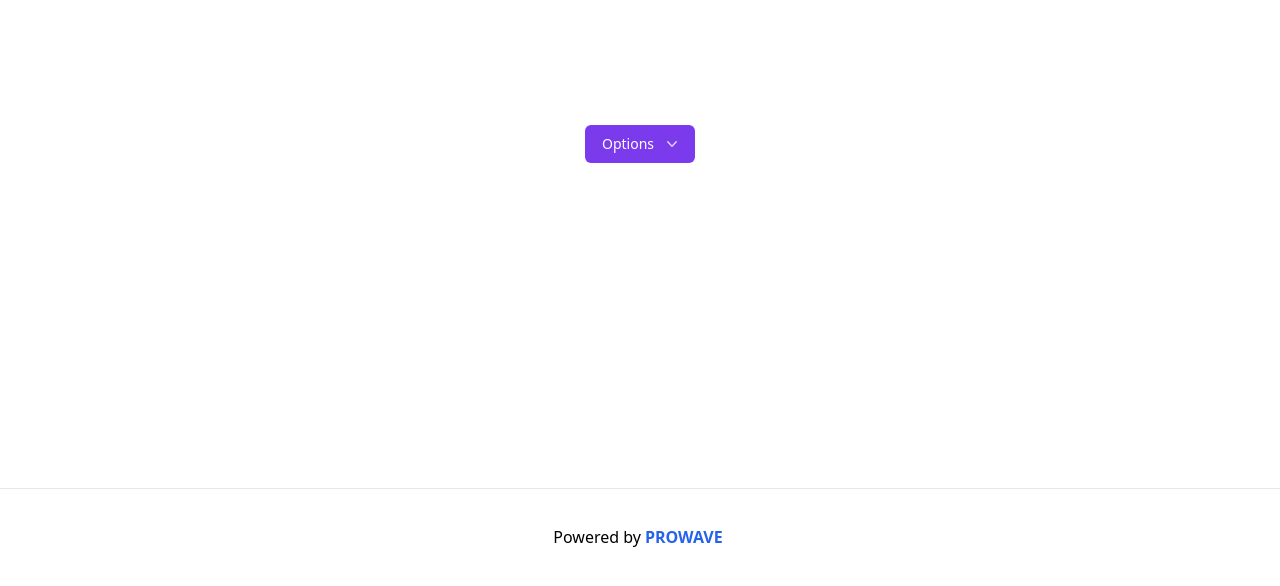
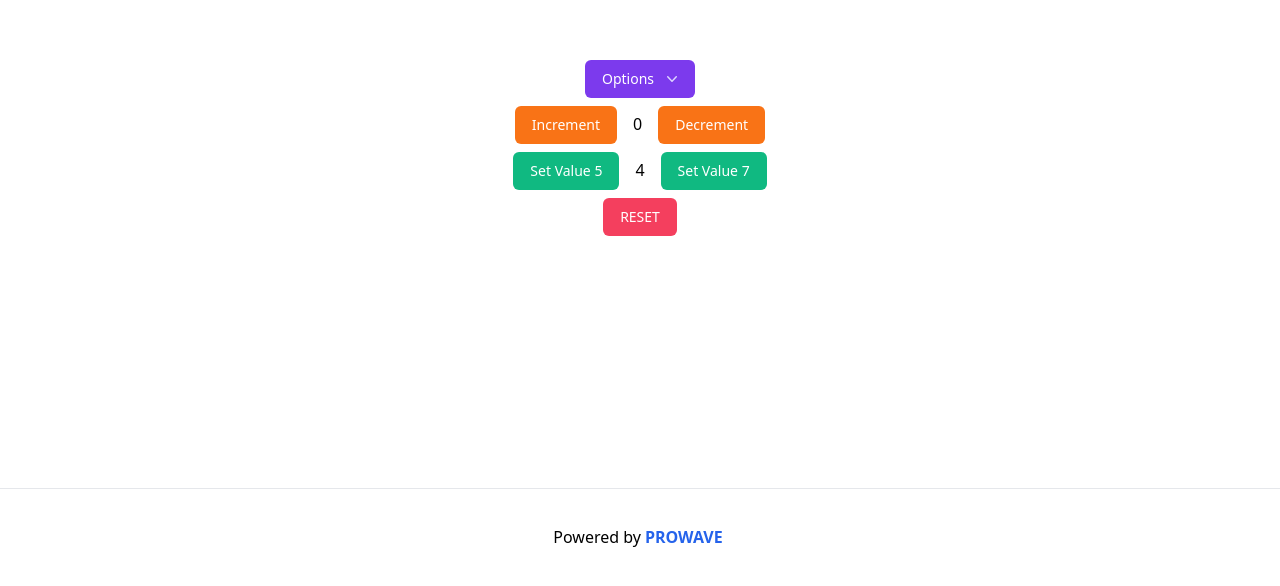
Before and after one commit to pratikwaware/one-piece, a Next.js app: page / in a window 1280 px wide. Shown: the part 208-794 px from the top of the page. Built offline with nearby package versions, Linux system fonts and the light colour scheme.

Commit message:
redux setup

```diff
--- a/app/OnePiece.js
+++ b/app/OnePiece.js
@@ -1,6 +1,7 @@
 import React from 'react'
 import Head from 'next/head'
-import Dropdown from './Dropdown'
+import Dropdown from './components/dropdown/Dropdown'
+import Counter from './components/counter/page'
 
 function OnePiece() {
   return (
@@ -13,6 +14,7 @@ function OnePiece() {
 
         <main className="flex w-full flex-1 flex-col items-center justify-center px-20 text-center">
             <Dropdown />
+            <Counter />
         </main>
 
         <footer className="flex h-24 w-full items-center justify-center border-t">
--- /dev/null
+++ b/app/components/counter/page.js
@@ -0,0 +1,77 @@
+"use client"
+import React, { useEffect } from 'react'
+import { useSelector, useDispatch } from 'react-redux'
+import { decrement, increment, setValue7, setValue5, resetCounter } from '../../../reduxReducers/counterSlice'
+
+const Counter = () => {
+  // with the hep pf useDispatch we can update the redux functions defined in reducer file
+  const dispatch = useDispatch();
+
+  // values from redux can fetched with useSelector by following three mwthods
+  // 1
+  const count = useSelector((state) => state.counter.value);
+  const specifiedValue = useSelector((state) => state.counter.specifiedValue);
+  // 2
+  const counterData = useSelector((state) => state.counter);
+  //3
+  // const {count, specifiedValue} = useSelector((state) => state.counter)
+
+  console.log("🚀 values of counterData.value and count are same", counterData?.value, count);
+  console.log("🚀 values of counterData.specifiedValue and count are same", counterData?.specifiedValue, specifiedValue);
+  console.log("🚀 ~ file: Counter.js:12 ~ Counter ~ counterData", counterData);
+
+  useEffect(() => {
+    dispatch(resetCounter())
+  }, [])
+
+
+  return (
+    <div>
+      <div>
+        <button
+          aria-label="Increment value"
+          className="inline-flex w-auto justify-center rounded-md border border-transparent bg-orange-500 px-4 py-2 text-sm font-medium text-white hover:bg-orange-600 focus:outline-none focus-visible:ring-2 focus-visible:ring-white focus-visible:ring-opacity-75"
+          onClick={() => dispatch(increment())}
+        >
+          Increment
+        </button>
+        <span className="px-4 py-2" >{count}</span>
+        <button
+          aria-label="Decrement value"
+          className="inline-flex w-auto justify-center rounded-md border border-transparent bg-orange-500 px-4 py-2 text-sm font-medium text-white hover:bg-orange-600 focus:outline-none focus-visible:ring-2 focus-visible:ring-white focus-visible:ring-opacity-75"
+          onClick={() => dispatch(decrement())}
+        >
+          Decrement
+        </button>
+      </div>
+      <div className='mt-2'>
+        <button
+          aria-label="Increment value"
+          className="inline-flex w-auto justify-center rounded-md border border-transparent bg-emerald-500 px-4 py-2 text-sm font-medium text-white hover:bg-emerald-600 focus:outline-none focus-visible:ring-2 focus-visible:ring-white focus-visible:ring-opacity-75"
+          onClick={() => dispatch(setValue5(5))}
+        >
+          Set Value 5
+        </button>
+        <span className="px-4 py-2" >{specifiedValue}</span>
+        <button
+          aria-label="Decrement value"
+          className="inline-flex w-auto justify-center rounded-md border border-transparent bg-emerald-500 px-4 py-2 text-sm font-medium text-white hover:bg-emerald-600 focus:outline-none focus-visible:ring-2 focus-visible:ring-white focus-visible:ring-opacity-75"
+          onClick={() => dispatch(setValue7(7))}
+        >
+          Set Value 7
+        </button>
+      </div>
+      <div className='mt-2'>
+        <button
+          aria-label="Increment value"
+          className="inline-flex w-auto justify-center rounded-md border border-transparent bg-rose-500 px-4 py-2 text-sm font-medium text-white hover:bg-rose-600 focus:outline-none focus-visible:ring-2 focus-visible:ring-white focus-visible:ring-opacity-75"
+          onClick={() => dispatch(resetCounter())}
+        >
+          RESET
+        </button>
+      </div>
+    </div>
+  )
+}
+
+export default Counter
--- a/app/page.js
+++ b/app/page.js
@@ -2,13 +2,17 @@
 import React from 'react'
 import '../styles/globals.css'
 import OnePiece from './OnePiece'
+import { store } from './redux/store'
+import { Provider } from 'react-redux'
 
 const page = () => {
 
   return (
-    <div>
-        <OnePiece />
-    </div>
+    <Provider store={store}>
+      <div>
+          <OnePiece />
+      </div>
+    </Provider>
   )
 }
 
--- /dev/null
+++ b/app/redux/reducers.js
@@ -0,0 +1,6 @@
+import { combineReducers } from "@reduxjs/toolkit";
+import counterSlice from "../../reduxReducers/counterSlice";
+
+export const rootReducer = combineReducers({
+    counter: counterSlice,
+});
--- /dev/null
+++ b/app/redux/store.js
@@ -0,0 +1,6 @@
+import { configureStore } from '@reduxjs/toolkit'
+import { rootReducer } from './reducers'
+
+export const store = configureStore({
+  reducer: rootReducer,
+})
--- a/package.json
+++ b/package.json
@@ -8,9 +8,11 @@
   "dependencies": {
     "@headlessui/react": "^1.7.4",
     "@heroicons/react": "^2.0.13",
+    "@reduxjs/toolkit": "^1.9.1",
     "next": "latest",
     "react": "18.2.0",
-    "react-dom": "18.2.0"
+    "react-dom": "18.2.0",
+    "react-redux": "^8.0.5"
   },
   "devDependencies": {
     "@types/node": "18.11.3",
--- /dev/null
+++ b/reduxReducers/counterSlice.js
@@ -0,0 +1,53 @@
+import { createSlice } from '@reduxjs/toolkit'
+
+// this will be the initial state of your redux bject
+const initialState = {
+  value: 0,
+  specifiedValue : 4,
+}
+
+export const counterSlice = createSlice({
+  name: 'counter',
+  initialState,
+  reducers: {
+    increment: (state) => {
+      state.value = state.value + 1
+    },
+    decrement: (state) => {
+      state.value= state.value - 1
+    },
+    setValue5: (state, action) => {
+      state.specifiedValue = action.payload
+    },
+    setValue7: (state, action) => {
+      // Redux Toolkit allows us to write "mutating" logic in reducers. It
+      // doesn't actually mutate the state because it uses the Immer library,
+      // which detects changes to a "draft state" and produces a brand new
+      // immutable state based off those changes
+      return{
+        ...state,
+        specifiedValue : action.payload
+      }
+    },
+    resetCounter: (state) => {
+      // with any one of below methods you can reset the initial redux state
+
+      // return{
+        // method 1
+      //   ...state,
+      //   value: 0,
+      //   specifiedValue : 4,
+      // }
+
+      return{
+        //method 2
+        ...initialState,
+      }
+    },
+  },
+})
+
+// Action creators are generated for each case reducer function
+export const { increment, decrement, setValue7, setValue5, resetCounter } = counterSlice.actions
+
+export default counterSlice.reducer
--- a/tailwind.config.js
+++ b/tailwind.config.js
@@ -4,6 +4,7 @@ module.exports = {
     './pages/**/*.{js,ts,jsx,tsx}',
     './components/**/*.{js,ts,jsx,tsx}',
     './app/**/*.{js,ts,jsx,tsx}',
+    './app/components/**/*.{js,ts,jsx,tsx}',
   ],
   theme: {
     extend: {},
```
Also changed, not shown: app/components/dropdown/Dropdown.js (renamed from app/Dropdown.js), 1 other file (tests, documents, lock files or other folders).
